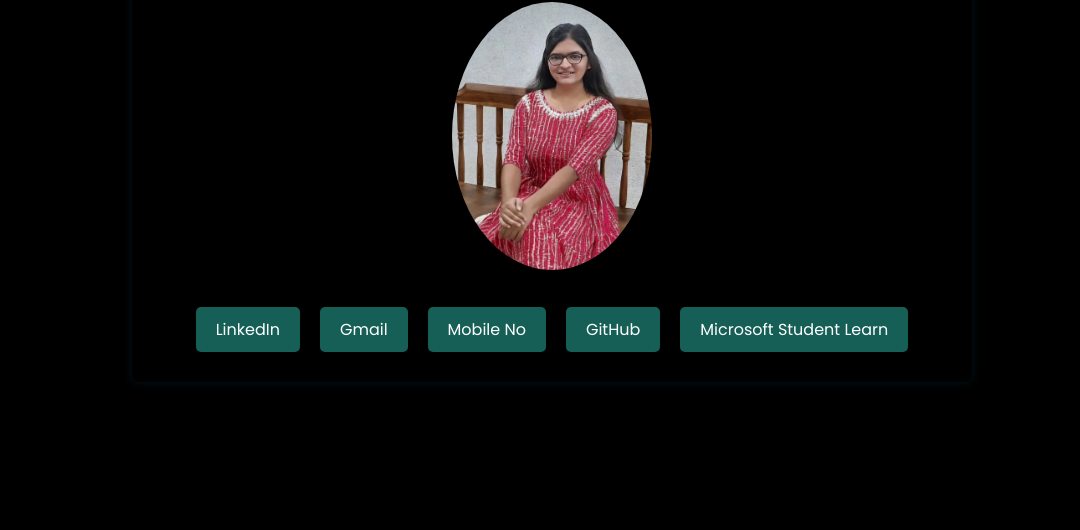
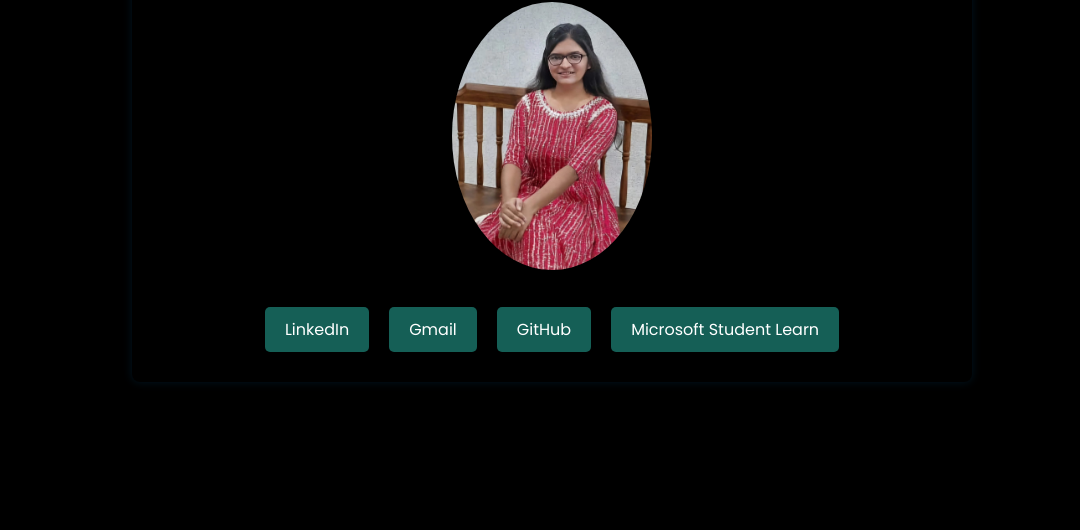
Before and after one commit to AnjaliLakhani0910/Portfolio, a plain HTML site: page contact.html in a window 1280 px wide. Shown: the part 230-760 px from the top of the page, without its empty margins (88-1168 px from the left). Drawn offline with Linux system fonts and the light colour scheme.

Commit message:
Update contact.html
Commited

```diff
--- a/contact.html
+++ b/contact.html
@@ -86,7 +86,6 @@
         <div class="contact-links">
             <a href="https://www.linkedin.com/in/anjali-lakhani-1934b42a9/" class="contact-link" target="_blank">LinkedIn</a>
             <a href="mailto:anjalilakhani2019@gmail.com" class="contact-link" target="_blank">Gmail</a>
-            <a href="tel:+91 7899838377" class="contact-link" target="_blank">Mobile No</a>
             <a href="https://github.com/AnjaliLakhani0910" class="contact-link" target="_blank">GitHub</a>
             <a href="https://learn.microsoft.com/en-gb/users/anjalilakhani-7420/transcript/7kn16uje6e5ryrx?tab=tab-learning-paths" class="contact-link" target="_blank">Microsoft Student Learn</a>
         </div>
```
